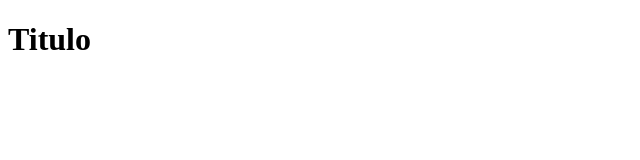
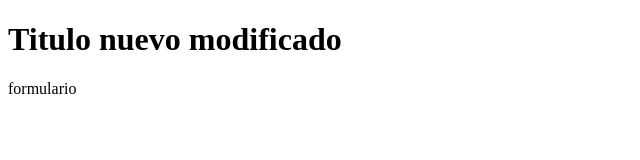
Before and after one commit to geibrielmx/PerformanceServersStatus, a plain HTML site: page index.html in a window 1280 px wide. Shown: the whole page, without its empty margins (0-640 px from the left). Drawn offline with Linux system fonts and the light colour scheme.

Commit message:
Se agrego nueva seccion

```diff
--- a/index.html
+++ b/index.html
@@ -6,6 +6,7 @@
     <title>DEMO GABRIEL</title>
 </head>
 <body>
-    <h1>Titulo</h1>
+    <h1>Titulo nuevo modificado</h1>
+    formulario
 </body>
 </html>
```
